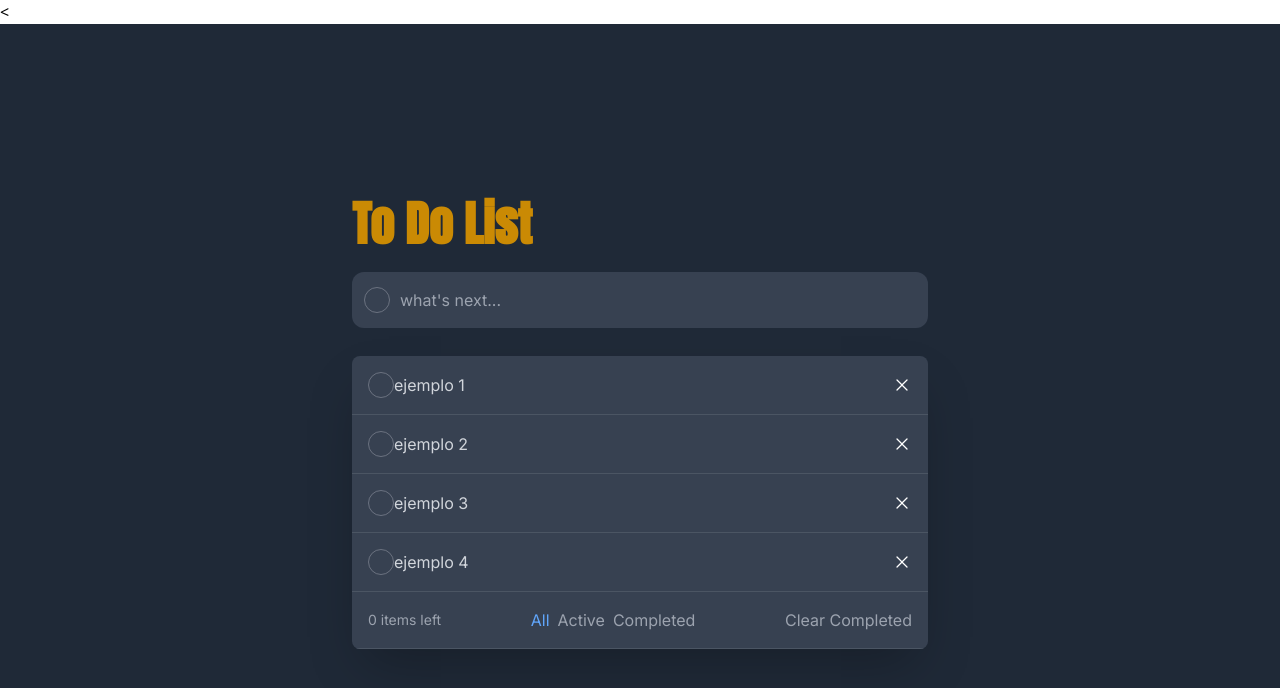
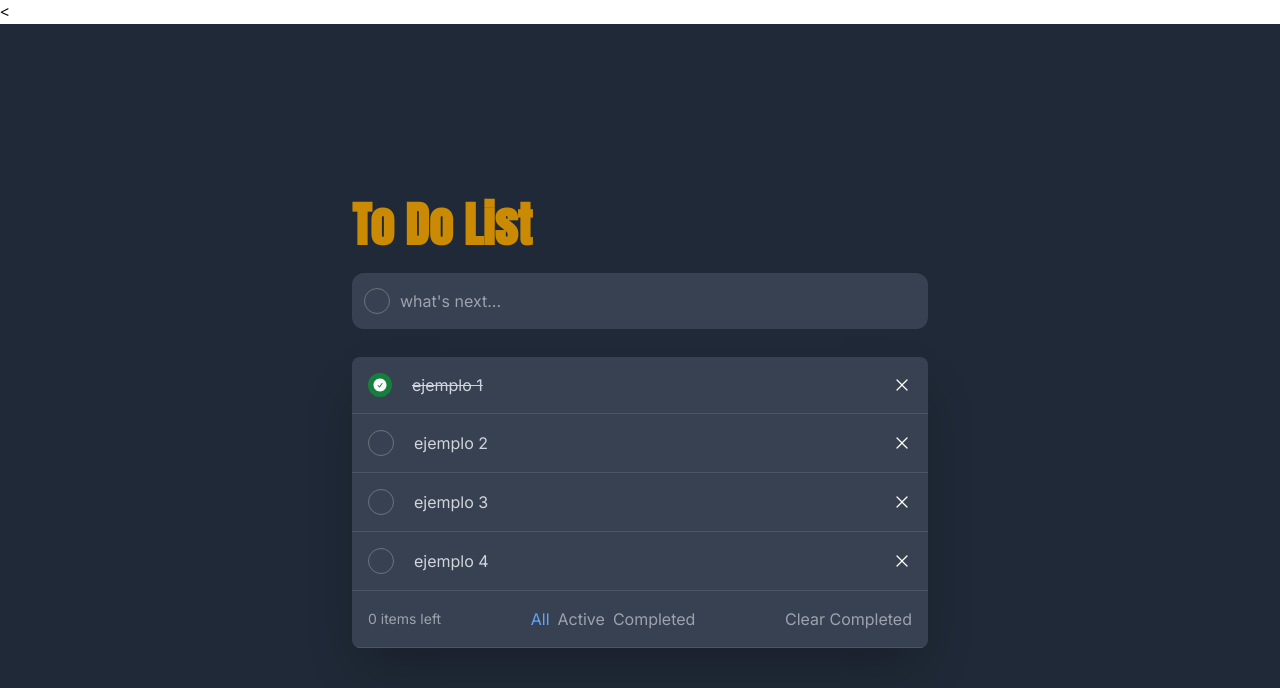
Before and after one commit to juf468/To-Do-List, a React (Create React App) app: page / in a window 1280 px wide. Both pictures are taken after a click on the element 381 px from the left and 384 px from the top of the page. Shown: the top 688 px of the page. Built offline with nearby package versions, Linux system fonts and the light colour scheme.

Commit message:
Creation and full flow of function handleSetComplete and handlerDelete

```diff
--- a/src/App.js
+++ b/src/App.js
@@ -8,15 +8,15 @@ function App() {
 		{
 			id: 1,
 			title: 'ejemplo 1',
-			complete: false,
+			completed: false,
 		},
-		{ id: 2, title: 'ejemplo 2', complete: false },
+		{ id: 2, title: 'ejemplo 2', completed: false },
 		{
 			id: 3,
 			title: 'ejemplo 3',
-			complete: false,
+			completed: false,
 		},
-		{ id: 4, title: 'ejemplo 4', complete: false },
+		{ id: 4, title: 'ejemplo 4', completed: false },
 	]);
 
 	const addTodo = (title) => {
@@ -32,13 +32,30 @@ function App() {
 		ToDoList.push(newTodo);
 		setTodos(ToDoList);
 	};
+	const handleSetComplete = (id) => {
+		const updatedList = todos.map((todo) => {
+			if (todo.id === id) {
+				return { ...todo, completed: !todo.completed };
+			}
+			return todo;
+		});
+		setTodos(updatedList);
+	};
 
+	const handleDelete = (id) => {
+		const updatedList = todos.filter((todo) => todo.id !== id);
+		setTodos(updatedList);
+	};
 	return (
 		<div className="bg-gray-800 min-h-screen h-full font-inter text-gray-300 flex items-center justify-center py-20 px-5">
 			<div className="container flex-col max-w-xl">
 				<Title />
 				<ToDoInput addTodo={addTodo} />
-				<ToDoList todos={todos} />
+				<ToDoList
+					todos={todos}
+					handleSetComplete={handleSetComplete}
+					handleDelete={handleDelete}
+				/>
 			</div>
 		</div>
 	);
--- a/src/components/ToDo/ToDo.jsx
+++ b/src/components/ToDo/ToDo.jsx
@@ -1,23 +1,35 @@
-const ToDo = ({ todo }) => {
+const ToDo = ({ todo, handleSetComplete, handleDelete }) => {
 	//elemento clave de toda la app
-	const { title, completed } = todo;
+	const { id, title, completed } = todo;
 	return (
-		<div className="flex items-center  justify-between p-4 bg-gray-700 border-b border-solid border-gray-600">
-			<div className="flex items-center">
+		<div className="flex items-center  justify-between p-4 bg-gray-700 border-b border-solid border-gray-600 ">
+			<div className="flex items-center rounded-full coursor-pointer mr-2">
 				{completed ? (
-					<div className="bg-green-700 p-1 rounded-full coursor-pointer">
-						<img className="h-4 w-4" src="'/check-icon.svg" alt="check icon" />
+					<div
+						onClick={() => handleSetComplete(id)}
+						className="bg-green-700 p-1 rounded-full coursor-pointer mr-2"
+					>
+						<img className="h-4 w-4" src="/check-icon.svg" alt="check icon" />
 					</div>
 				) : (
-					<span className="border border-gray-500 rounded-full p-3 cursor-pointer"></span>
+					<span
+						onClick={() => handleSetComplete(id)}
+						className="border border-gray-500 rounded-full p-3 cursor-pointer mr-2"
+					></span>
 				)}
 
-				<p className={'pl-3' + (completed && 'line-through')}>{title}</p>
+				<p
+					onClick={() => handleSetComplete(id)}
+					className={'pl-3 ' + (completed ? 'line-through' : '')}
+				>
+					{title}
+				</p>
 			</div>
 			<img
 				className="h-5 w-5 cursor-pointer transition-all duration-300 ease-in"
 				src="/close-icon.svg"
 				alt="Close Icon"
+				onClick={() => handleDelete(id)}
 			/>
 		</div>
 	);
--- a/src/components/ToDoList/ToDoList.jsx
+++ b/src/components/ToDoList/ToDoList.jsx
@@ -1,12 +1,17 @@
 import { ToDo } from '../ToDo/ToDo';
 import { TodoFilters } from '../TodoFilters';
 
-const ToDoList = ({ todos }) => {
+const ToDoList = ({ todos, handleSetComplete, handleDelete }) => {
 	//sera un componente contenedor de otro componente x props
 	return (
 		<div className="flex flex-col mt-7 rounded-lg overflow-hidden shadow-2xl">
 			{todos.map((todo) => (
-				<ToDo key={todo.id} todo={todo} />
+				<ToDo
+					key={todo.id}
+					todo={todo}
+					handleSetComplete={handleSetComplete}
+					handleDelete={handleDelete}
+				/>
 			))}
 			<TodoFilters />
 		</div>
```
Also changed, not shown: public/check-icon.svg.
